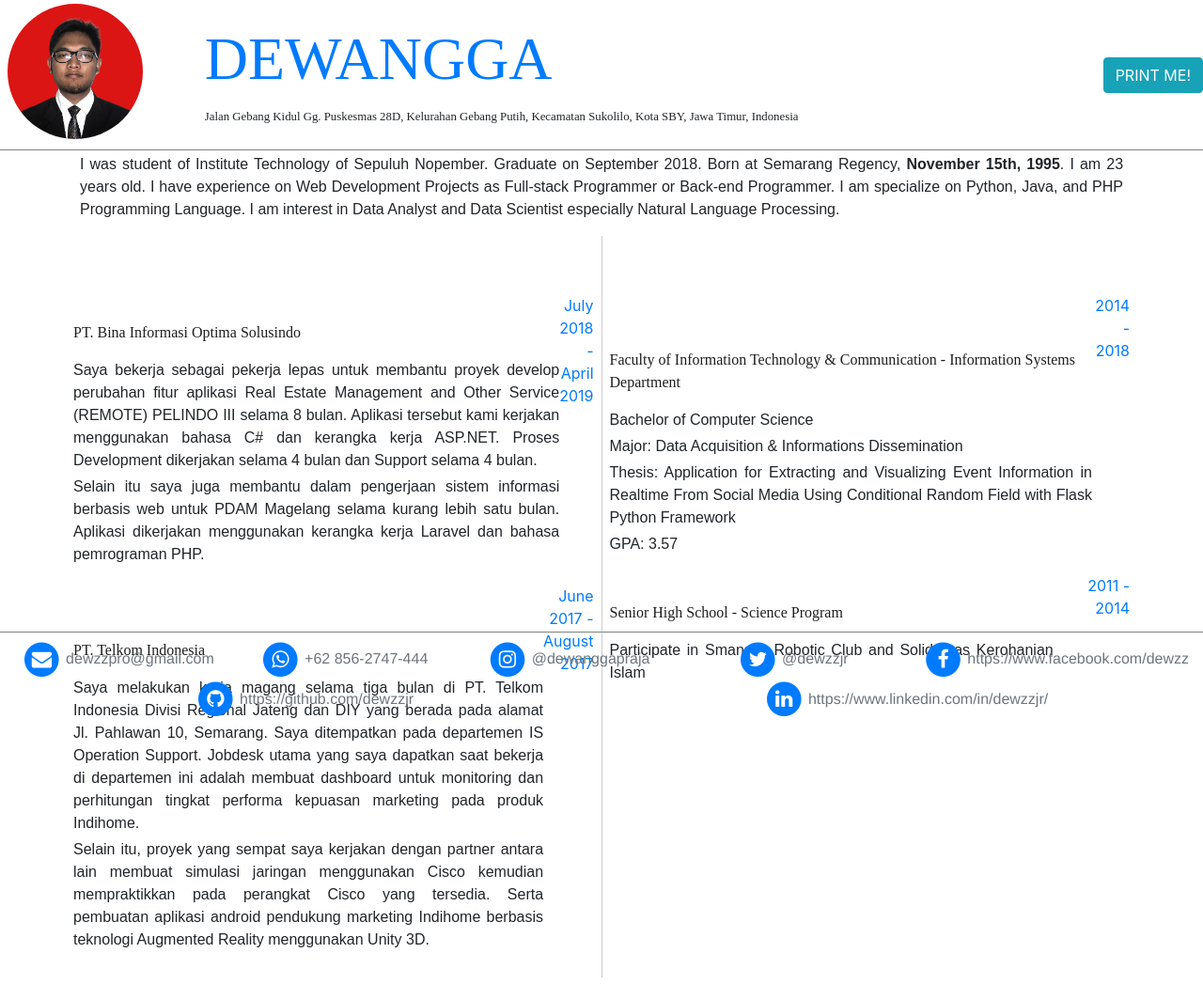
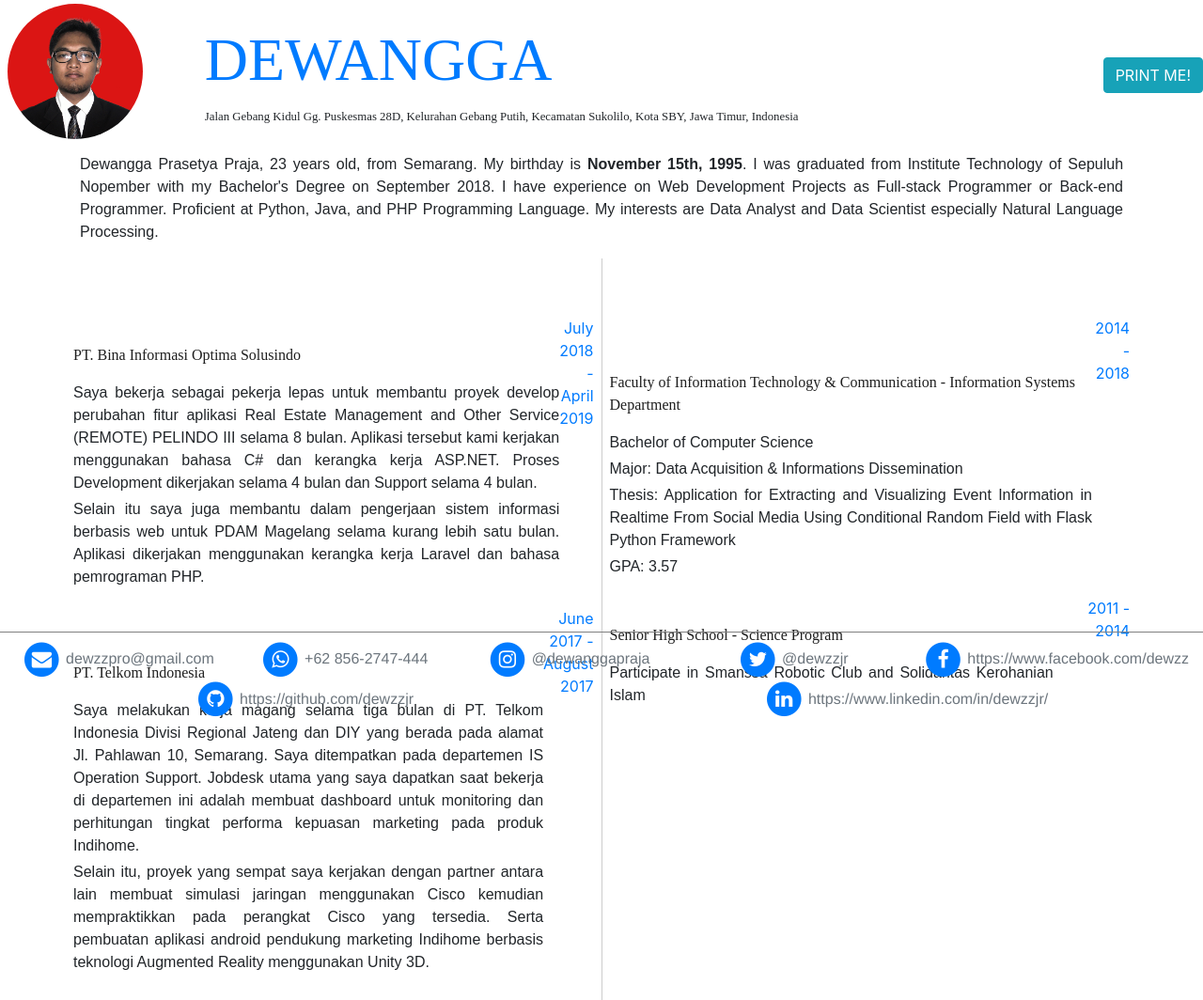
Before and after one commit to dewzzjr/dewzzjr.github.io, a website: page print.html in a window 1280 px wide. Shown: the top 1064 px of the page at 94% size. Drawn offline with nearby package versions, Linux system fonts and the light colour scheme; a web font is replaced by a local one.

Commit message:
update bio description

```diff
--- a/bio.json
+++ b/bio.json
@@ -2,9 +2,9 @@
 	"first_name": "Dewangga",
 	"last_name": "Prasetya Praja",
 	"last_name_s": "P. Praja",
-	"description": "I have experience on Web Development Projects as Full-stack Programmer or Back-end Programmer. I am specialize on Python, Java, and PHP Programming Language. I am interest in Data Analyst and Data Scientist especially Natural Language Processing.",
+	"description": "I have experience on Web Development Projects as Full-stack Programmer or Back-end Programmer. Proficient at Python, Java, and PHP Programming Language. My interests are Data Analyst and Data Scientist especially Natural Language Processing.",
 	"address": "Jalan Gebang Kidul Gg. Puskesmas 28D, Kelurahan Gebang Putih, Kecamatan Sukolilo, Kota SBY, Jawa Timur, Indonesia",
-	"birthplace": "Semarang Regency",
+	"birthplace": "Semarang",
 	"birthday": "1995-11-15",
 	"almamater": "Institute Technology of Sepuluh Nopember",
 	"graduated_on": "September 2018",
--- a/css/print.css
+++ b/css/print.css
@@ -61,7 +61,7 @@ h3 {
   position: fixed;
   top: 0;
   width: 100%;
-  border-bottom: 1px solid gray;
+  /* border-bottom: 1px solid gray; */
   background: white;
   z-index: 3;
 }
--- a/js/custom.js
+++ b/js/custom.js
@@ -42,6 +42,7 @@ var Main = function () {
 				});
 				data.skills.other = new_other;
 
+				$('#introduction').show();
 				for(name in data) {
 					if (!isPrint() && name == 'contacts_alt') {
 						continue;
--- a/print.html
+++ b/print.html
@@ -69,7 +69,12 @@
         <td>
           <!--*** CONTENT GOES HERE ***-->
           <div class="page container">
-            <p class="text-justify mb-3">I was student of <span class="almamater"></span>. Graduate on <span class="graduated_on"></span>. Born at <span class="birthplace"></span>, <strong class="birthday"></strong>. I am <span id="age"></span> years old. <span class="description"></span></p>
+            <p id="introduction" style="display: none;" class="text-justify mb-3">
+              <span class="first_name"></span> <span class="last_name"></span>, <span id="age"></span> years old, from <span class="birthplace"></span>.
+              My birthday is <strong class="birthday"></strong>.
+              I was graduated from <span class="almamater"></span> with my Bachelor's Degree on <span class="graduated_on"></span>.
+              <span class="description"></span>
+            </p>
 
             <div class="row">
               <section class="resume-section col p-2 vr" id="experience">
```
Also changed, not shown: index.html (+5 -1 lines).
